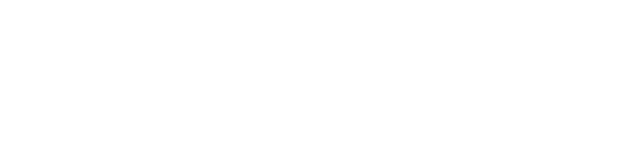
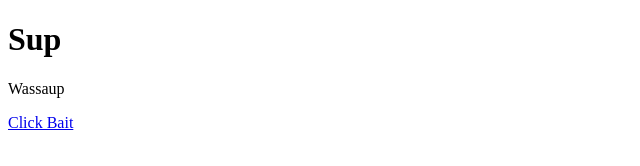
Before and after one commit to tahsinAmin/crap-portfolio, a plain HTML site: page index.html in a window 1280 px wide. Shown: the whole page, without its empty margins (0-640 px from the left). Drawn offline with Linux system fonts and the light colour scheme.

Commit message:
added index html

```diff
--- a/index.html
+++ b/index.html
@@ -7,6 +7,8 @@
   <title>crap portfolio</title>
 </head>
 <body>
-
+<h1>Sup</h1>
+<p>Wassaup</p>
+<a href="#">Click Bait</a>
 </body>
 </html>
```
